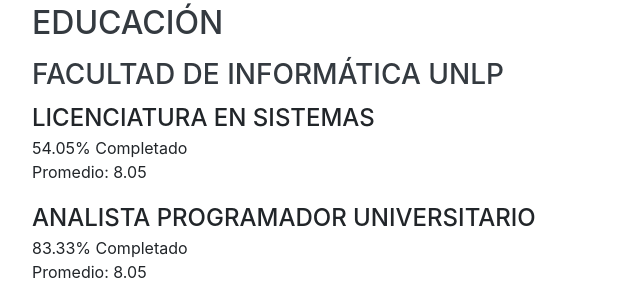
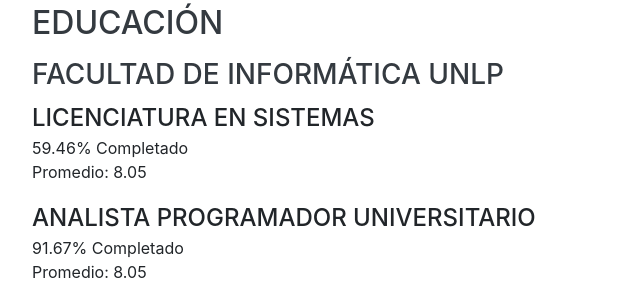
Before and after one commit to lorenzorepetto/lorenzorepetto.github.io, a website with bundled scripts: page index.html in a window 1280 px wide. Shown: the part 2720-3017 px from the top of the page, 288-928 px from the left. Built offline with nearby package versions, Linux system fonts and the light colour scheme; a web font is replaced by a local one.

Commit message:
Actualizacion Carreras

```diff
--- a/index.html
+++ b/index.html
@@ -245,11 +245,11 @@
           <div class="resume-content">
             <h3 class="mb-2">Facultad de Informática UNLP</h3>
             <div class="subheading">Licenciatura en Sistemas</div>
-            <div>54.05% Completado</div>
+            <div>59.46% Completado</div>
             <p>Promedio: 8.05</p>
 
             <div class="subheading mt-3">Analista Programador Universitario</div>
-            <div>83.33% Completado</div>
+            <div>91.67% Completado</div>
             <p>Promedio: 8.05</p>
 
             <div class="subheading mt-3">Analista en Tecnologías de la Información y la Comunicación</div>
```
